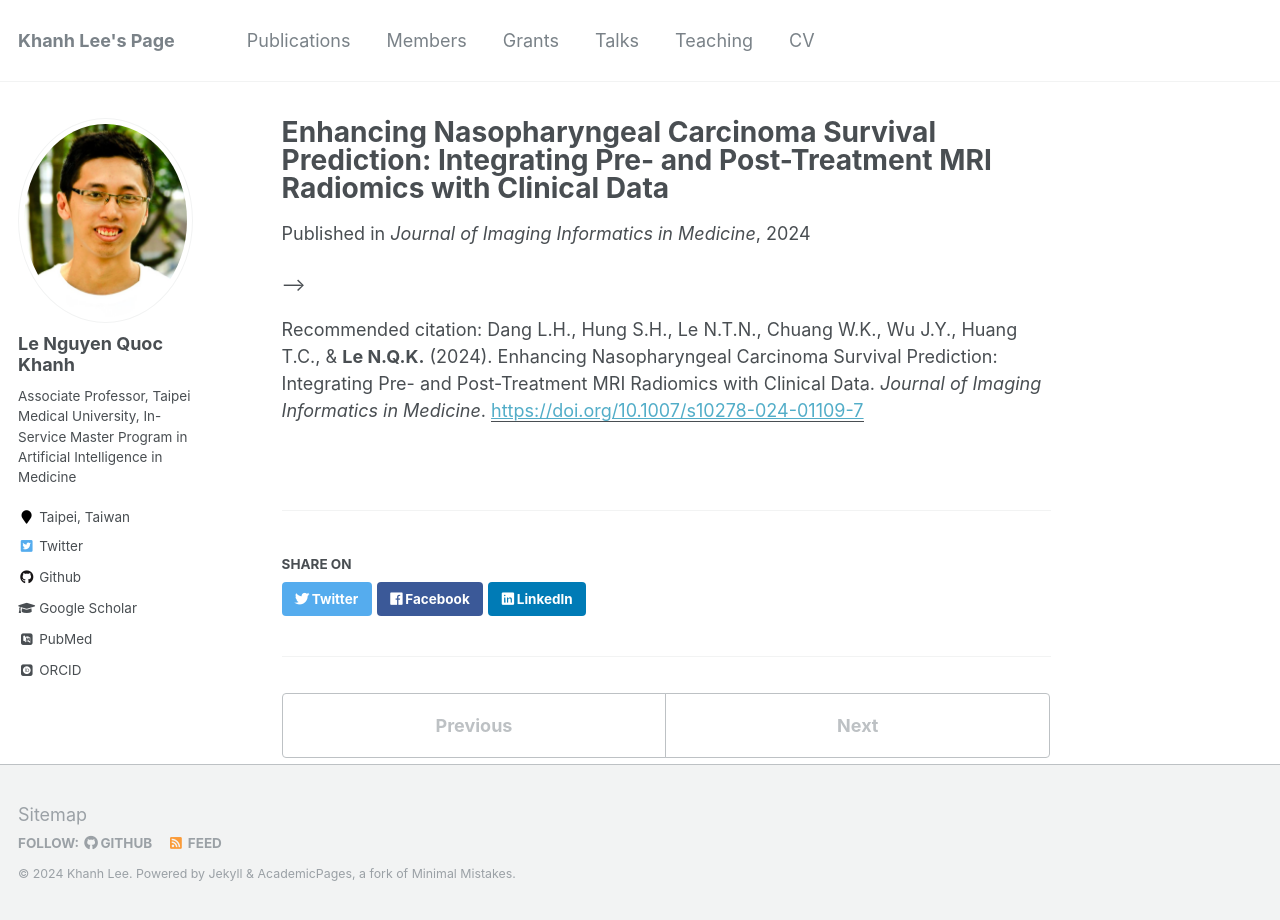
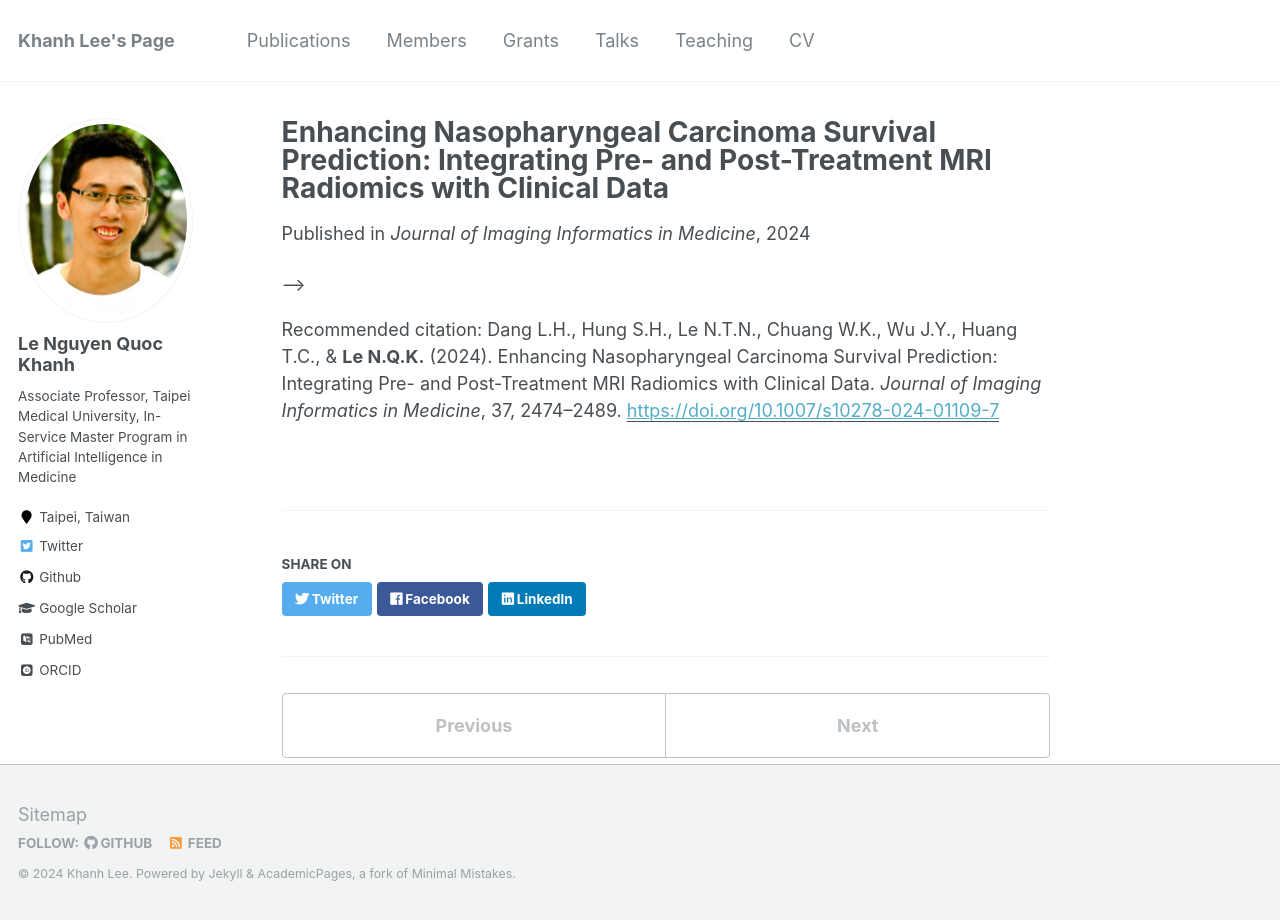
Before and after one commit to khanhlee/khanhlee.github.io, a Jekyll site: the page built from _publications/2024-04-30-NPC-survival.md, in a window 1280 px wide. Built offline with Jekyll 4.4.1, drawn with Linux system fonts in a browser that asks for light colours; some web fonts are replaced.

Commit message:
Update 2024-04-30-NPC-survival.md

```diff
--- a/_publications/2024-04-30-NPC-survival.md
+++ b/_publications/2024-04-30-NPC-survival.md
@@ -5,5 +5,5 @@ permalink: /publication/2024-04-30-NPC-survival
 date: 2024-04-30
 venue: 'Journal of Imaging Informatics in Medicine'
 paperurl: 'https://doi.org/10.1007/s10278-024-01109-7'
-citation: 'Dang L.H., Hung S.H., Le N.T.N., Chuang W.K., Wu J.Y., Huang T.C., & <b>Le N.Q.K.</b> (2024). Enhancing Nasopharyngeal Carcinoma Survival Prediction: Integrating Pre- and Post-Treatment MRI Radiomics with Clinical Data. <i>Journal of Imaging Informatics in Medicine</i>.'
+citation: 'Dang L.H., Hung S.H., Le N.T.N., Chuang W.K., Wu J.Y., Huang T.C., & <b>Le N.Q.K.</b> (2024). Enhancing Nasopharyngeal Carcinoma Survival Prediction: Integrating Pre- and Post-Treatment MRI Radiomics with Clinical Data. <i>Journal of Imaging Informatics in Medicine</i>, 37, 2474–2489.'
 ---
```
